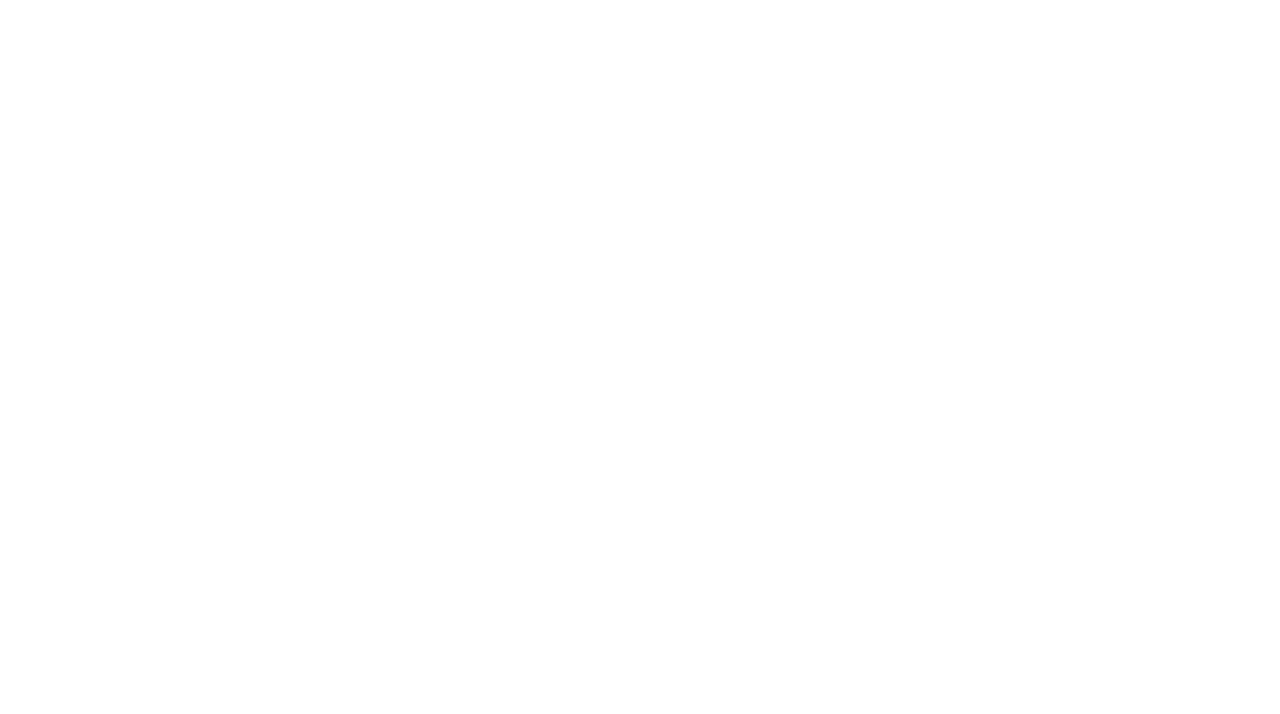
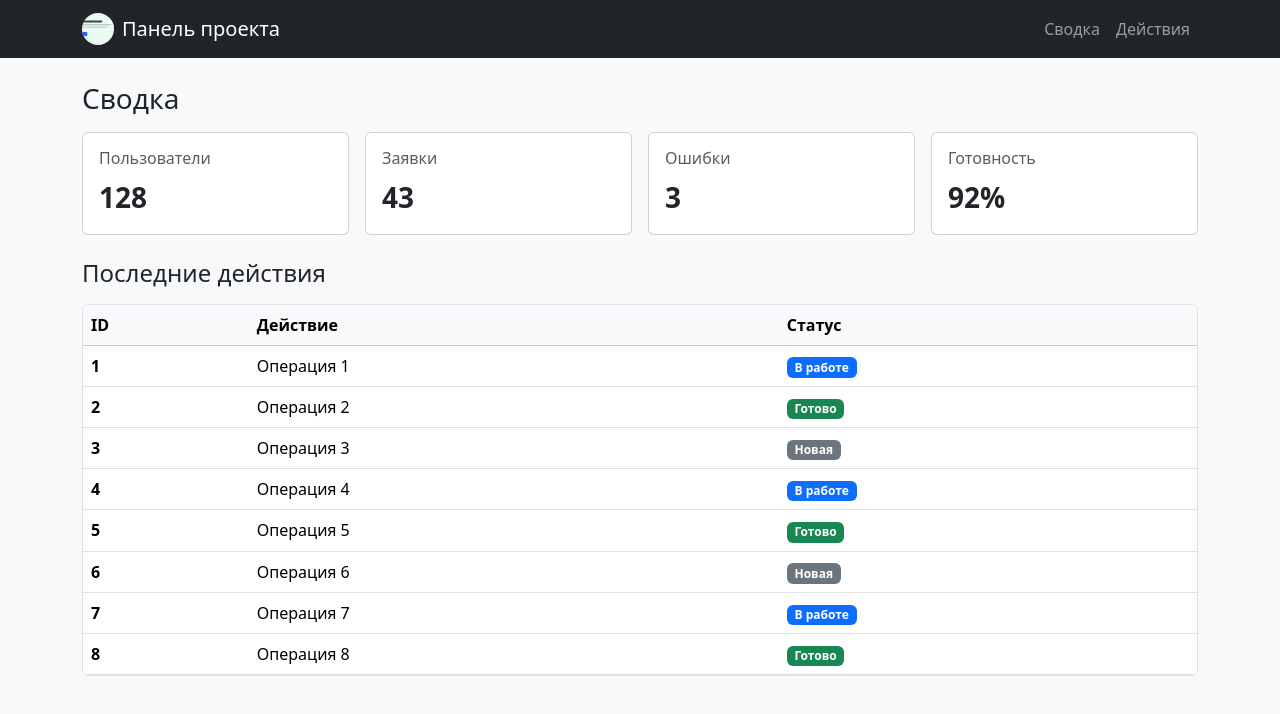
Before and after one commit to Quedbox/trpo-pr03-churilov, a plain HTML site: page index.html in a window 1280 px wide. Drawn offline with nearby package versions, Linux system fonts and the light colour scheme.

Commit message:
bootstrap панель

```diff
--- a/css/custom.css
+++ b/css/custom.css
@@ -1 +1,6 @@
-/* Заглушка будущего CSS-файла */
+.avatar {
+  width: 2rem;
+  height: 2rem;
+  border-radius: 50%;
+  object-fit: cover;
+}
--- a/index.html
+++ b/index.html
@@ -3,11 +3,37 @@
 <head>
   <meta charset="utf-8">
   <meta name="viewport" content="width=device-width, initial-scale=1">
+  <title>Панель проекта</title>
+  <link href="https://cdn.jsdelivr.net/npm/bootstrap@5.3.8/dist/css/bootstrap.min.css" rel="stylesheet" integrity="sha384-sRIl4kxILFvY47J16cr9ZwB07vP4J8+LH7qKQnuqkuIAvNWLzeN8tE5YBujZqJLB" crossorigin="anonymous">
   <link rel="stylesheet" href="css/custom.css">
 </head>
-<body>
-  <main>
+<body class="bg-body-tertiary">
+  <nav class="navbar navbar-expand-lg navbar-dark bg-dark">
+    <div class="container">
+      <a class="navbar-brand d-flex align-items-center gap-2" href="#summary"><img class="avatar" src="assets/avatar.svg" alt="">Панель проекта</a>
+      <button class="navbar-toggler" type="button" data-bs-toggle="collapse" data-bs-target="#mainNavigation" aria-controls="mainNavigation" aria-expanded="false" aria-label="Открыть меню"><span class="navbar-toggler-icon"></span></button>
+      <div class="collapse navbar-collapse" id="mainNavigation">
+        <ul class="navbar-nav ms-auto"><li class="nav-item"><a class="nav-link" href="#summary">Сводка</a></li><li class="nav-item"><a class="nav-link" href="#activity">Действия</a></li></ul>
+      </div>
+    </div>
+  </nav>
+  <main class="container py-4">
+    <div id="loadError" class="alert alert-danger d-none" role="alert">Не удалось загрузить `data/dashboard.json`.</div>
+    <section id="summary" class="mb-4" aria-labelledby="summaryTitle">
+      <h1 id="summaryTitle" class="h3 mb-3">Сводка</h1>
+      <div id="metrics" class="row row-cols-1 row-cols-sm-2 row-cols-xl-4 g-3"></div>
+    </section>
+    <section id="activity" aria-labelledby="activityTitle">
+      <h2 id="activityTitle" class="h4 mb-3">Последние действия</h2>
+      <div class="table-responsive bg-white border rounded">
+        <table class="table table-hover align-middle mb-0">
+          <thead class="table-light"><tr><th scope="col">ID</th><th scope="col">Действие</th><th scope="col">Статус</th></tr></thead>
+          <tbody id="activityRows"></tbody>
+        </table>
+      </div>
+    </section>
   </main>
+  <script src="https://cdn.jsdelivr.net/npm/bootstrap@5.3.8/dist/js/bootstrap.bundle.min.js" integrity="sha384-FKyoEForCGlyvwx9Hj09JcYn3nv7wiPVlz7YYwJrWVcXK/BmnVDxM+D2scQbITxI" crossorigin="anonymous"></script>
   <script src="js/app.js"></script>
 </body>
 </html>
--- a/js/app.js
+++ b/js/app.js
@@ -1 +1,31 @@
-// Заглушка будущего JS-файла
+const metricsElement = document.getElementById("metrics");
+const rowsElement = document.getElementById("activityRows");
+const loadErrorElement = document.getElementById("loadError");
+
+function statusBadge(status) {
+  const colors = { "Готово": "text-bg-success", "В работе": "text-bg-primary", "Новая": "text-bg-secondary" };
+  return `<span class="badge ${colors[status] || "text-bg-secondary"}">${status}</span>`;
+}
+
+async function loadDashboard() {
+  try {
+    const response = await fetch("data/dashboard.json");
+    if (!response.ok) throw new Error("Не удалось прочитать JSON");
+    const dashboard = await response.json();
+
+    metricsElement.innerHTML = dashboard.metrics.map((metric) => `
+      <div class="col"><article class="card h-100"><div class="card-body">
+        <h2 class="h6 text-body-secondary">${metric.title}</h2>
+        <p class="fs-3 fw-semibold mb-0">${metric.value}</p>
+      </div></article></div>
+    `).join("");
+
+    rowsElement.innerHTML = dashboard.rows.map((row) => `
+      <tr><th scope="row">${row.id}</th><td>${row.action}</td><td>${statusBadge(row.status)}</td></tr>
+    `).join("");
+  } catch (error) {
+    loadErrorElement.classList.remove("d-none");
+  }
+}
+
+loadDashboard();
```
